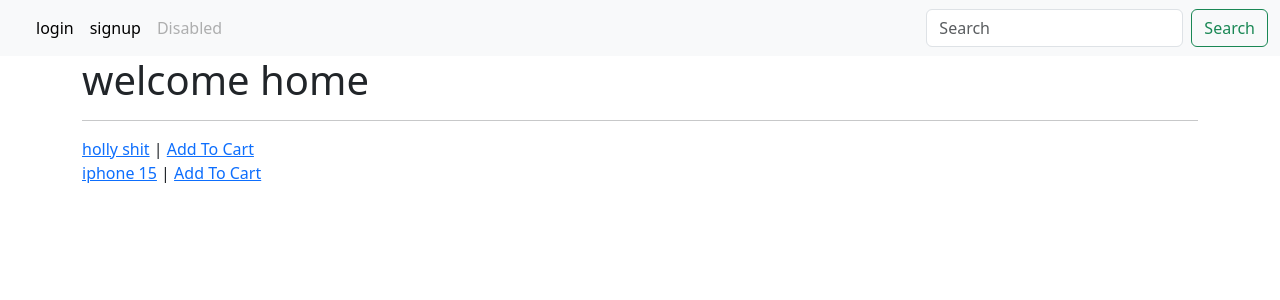
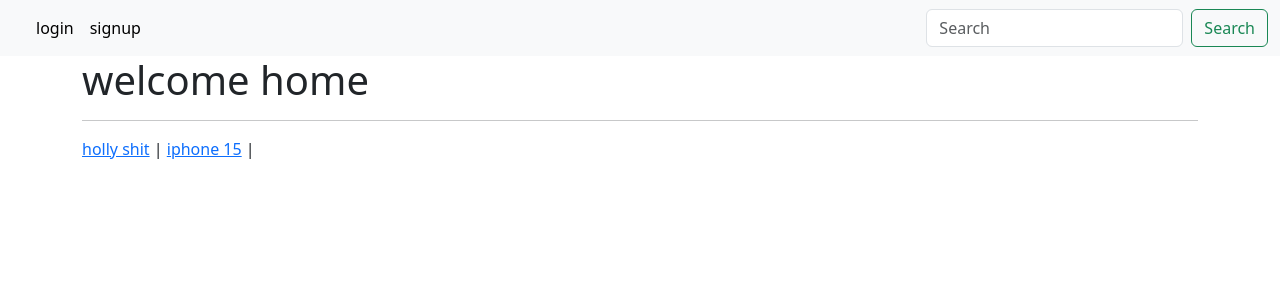
Before and after one commit to javadnr/ecommerce, a Django app: page / in a window 1280 px wide. Shown: the top 300 px of the page. Run offline with Django 4.2, Linux system fonts and the light colour scheme; data comes from the database, SQL or seed files in the repository; both versions use the stored data as it was after the commit; some libraries are stand-ins or nearby versions.

Commit message:
add to cart and slugify deleted

```diff
--- a/ecommerce/settings.py
+++ b/ecommerce/settings.py
@@ -53,7 +53,7 @@ INSTALLED_APPS = [
     #comment app
 
     #add to cart app
-    'cart',
+
     #rest framework
     'rest_framework',
 
--- a/stuff/models.py
+++ b/stuff/models.py
@@ -1,15 +1,12 @@
 from django.db import models
 from django.urls import reverse
 from django.contrib.auth.models import User
-from django.contrib.contenttypes.fields import GenericRelation
-from django.utils.text import slugify
-import random
-from django.db.models.signals import pre_save, post_save
+
 
 
 class Product(models.Model):
     name = models.CharField(max_length=255)
-    slug = models.SlugField(max_length=50,blank=True,null=True)
+
     discription = models.TextField()
     image = models.ImageField(upload_to='products/',null=True, blank = True, default='default.jpg')
     price =models.FloatField()
@@ -28,37 +25,7 @@ class Product(models.Model):
 
 
 
-def slugify_instance_name(instance, save=False, new_slug=None):
-    if new_slug is not None:
-        slug = new_slug
-    else:
-        slug = slugify(instance.name)
-    Klass = instance.__class__
-    qs = Klass.objects.filter(slug=slug).exclude(id=instance.id)
-    if qs.exists():
 
-        rand_int = random.randint(300_000, 500_000)
-        slug = f"{slug}-{rand_int}"
-        return slugify_instance_name(instance, save=save, new_slug=slug)
-    instance.slug = slug
-    if save:
-        instance.save()
-    return instance
-
-def product_pre_save(sender, instance, *args, **kwargs):
-
-    if instance.slug is None:
-        slugify_instance_name(instance, save=False)
-
-pre_save.connect(product_pre_save, sender=Product)
-
-
-def product_post_save(sender, instance, created, *args, **kwargs):
-
-    if created:
-        slugify_instance_name(instance, save=True)
-
-post_save.connect(product_post_save, sender=Product)
 
 
 
--- a/stuff/urls.py
+++ b/stuff/urls.py
@@ -4,17 +4,11 @@ from . import views
 
 urlpatterns = [
     path('',ItemListView.as_view(),name='list'),
-    path('detail/<slug:slug>/',ItemDetailView.as_view(),name='item_detail'),
-    path('delete/<slug:slug>/',ItemDeleteView.as_view(),name='delete'),
+    path('detail/<int:pk>/',ItemDetailView.as_view(),name='item_detail'),
+    path('delete/<int:pk>/',ItemDeleteView.as_view(),name='delete'),
     path('create_item',ItemCreateView.as_view(),name='create_item'),
-    path('update/<slug:slug>',ItemUpdateView.as_view(),name='update_item'),
-    path('cart/add/<int:id>/', views.cart_add, name='cart_add'),
-    path('cart/item_clear/<slug:slug>/', views.item_clear, name='item_clear'),
-    path('cart/item_increment/<slug:slug>/',views.item_increment, name='item_increment'),
-    path('cart/item_decrement/<slug:slug>/',views.item_decrement, name='item_decrement'),
-    path('cart/cart_clear/', views.cart_clear, name='cart_clear'),
-    path('cart/cart-detail/',views.cart_detail,name='cart_detail'),
+    path('update/<int:pk>',ItemUpdateView.as_view(),name='update_item'),
     path('serach/',views.searchview,name='search'),
-    path('<slug:slug>/comment/',CommentView.as_view(), name="comment"),
+    path('<int:pk>/comment/',CommentView.as_view(), name="comment"),
 
 ]
--- a/stuff/views.py
+++ b/stuff/views.py
@@ -1,10 +1,9 @@
 from django.views.generic import ListView, DetailView, DeleteView, UpdateView, CreateView
 from .models import Product, comment
 from django.urls import reverse_lazy
-from django.shortcuts import redirect
 from django.shortcuts import render, redirect
 from django.contrib.auth.decorators import login_required
-from cart.cart import Cart
+
 from .forms import CommentForm
 
 
@@ -32,7 +31,7 @@ class ItemCreateView(CreateView):
 class ItemUpdateView(UpdateView):
     model = Product
     template_name = 'stuff/update_item.html'
-    fields = '__all__'
+    fields = ['name', 'discription','image','price']
 
 class CommentView(CreateView):
     model = comment
@@ -49,49 +48,6 @@ class CommentView(CreateView):
         return super().form_valid(form)
 
 
-@login_required(login_url="account_login")
-def cart_add(request, id):
-    cart = Cart(request)
-    product = Product.objects.get(id=id)
-    cart.add(product=product)
-    return redirect("list")
-
-
-@login_required(login_url="account_login")
-def item_clear(request, id):
-    cart = Cart(request)
-    product = Product.objects.get(id=id)
-    cart.remove(product)
-    return redirect("cart_detail")
-
-
-@login_required(login_url="account_login")
-def item_increment(request, id):
-    cart = Cart(request)
-    product = Product.objects.get(id=id)
-    cart.add(product=product)
-    return redirect("cart_detail")
-
-
-@login_required(login_url="account_login")
-def item_decrement(request, id):
-    cart = Cart(request)
-    product = Product.objects.get(id=id)
-    cart.decrement(product=product)
-    return redirect("cart_detail")
-
-
-@login_required(login_url="account_login")
-def cart_clear(request):
-    cart = Cart(request)
-    cart.clear()
-    return redirect("list")
-
-
-@login_required(login_url="account_login")
-def cart_detail(request):
-    return render(request, 'stuff/cart_detail.html')
-
 def searchview(request):
     if request.method == "GET":
         searched = request.GET['searched']
--- a/templates/base.html
+++ b/templates/base.html
@@ -25,17 +25,21 @@
               </li>
               <a class="nav-link active" aria-current="page" href="{% url 'account_signup' %}">signup</a>
               {% endif %}
-            <li class="nav-item">
-              <a class="nav-link disabled" aria-disabled="true">Disabled</a>
-            </li>
+
+
           </ul>
+
+
+
           <form class="d-flex" role="search" method="GET" action="{% url 'search' %}">
             {% csrf_token %}
           <input class="form-control me-2" type="search" placeholder="Search" aria-label="Search" name="searched">
           <button class="btn btn-outline-success" type="submit">Search</button>
           </form>
+
         </div>
       </div>
+
     </nav>
     {% block content %}
 
--- a/templates/stuff/list.html
+++ b/templates/stuff/list.html
@@ -12,8 +12,7 @@
     <hr>
   {% for product in products %}
 
-    <a href="{% url 'item_detail' product.slug %}">{{ product.name }}</a> |
-    <a href="{% url 'cart_add' product.id %}">Add To Cart</a><br>
+    <a href="{% url 'item_detail' product.id %}">{{ product.name }}</a> |
 
   {% endfor %}
 </div>
--- a/templates/stuff/search.html
+++ b/templates/stuff/search.html
@@ -7,7 +7,7 @@
 <h1>you searched for {{ searched }}</h1>
 {% for product in products %}
 
-  <a href="{% url 'item_detail' product.slug %}">{{ product}}</a>  <br>
+  <a href="{% url 'item_detail' product.id %}">{{ product}}</a>  <br>
 
   {% endfor %}
 {% else %}
--- a/templates/stuff/update_item.html
+++ b/templates/stuff/update_item.html
@@ -2,7 +2,7 @@
 {% block content %}
 
 
-<form action="" method="post">
+<form action="" enctype="multipart/form-data" method="post">
     <h1>update the item</h1>
     {% csrf_token %}
     {{form.as_p}}
```
Also changed, not shown: stuff/admin.py (+6 -2 lines), templates/stuff/cart_detail.html (deleted, +0 -51 lines), templates/stuff/detail.html (+10 -6 lines), db.sqlite3, images/products/0x0.webp (added), images/products/0x0_kwXROWd.webp (added), images/products/0x0_oAz06ll.webp (added), static/img/basket.png (added).
